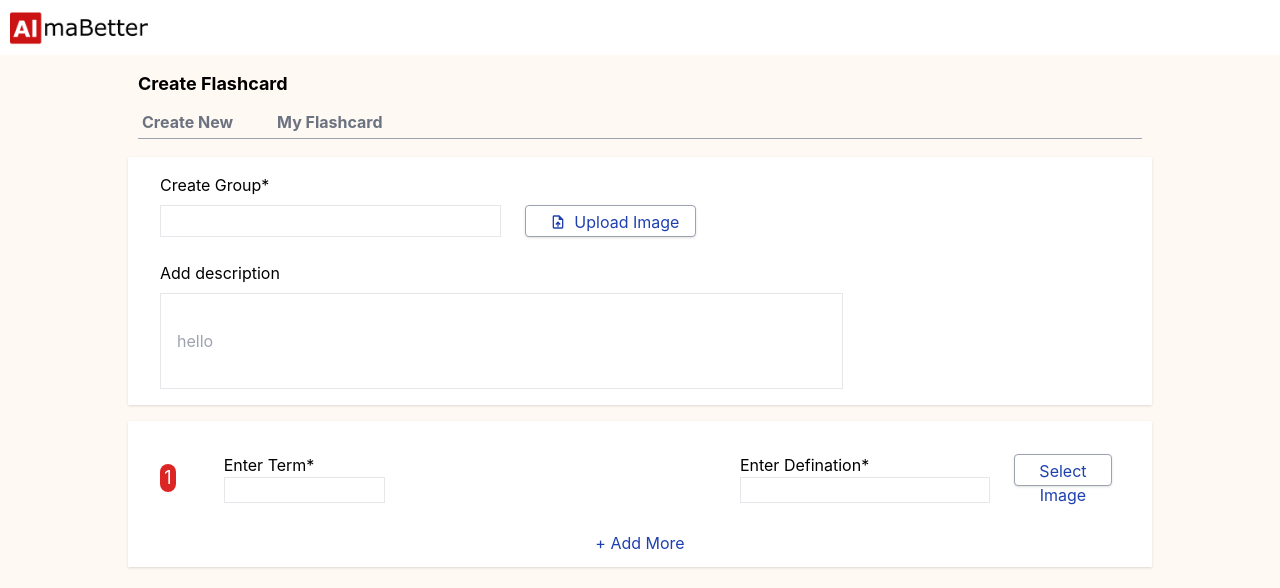
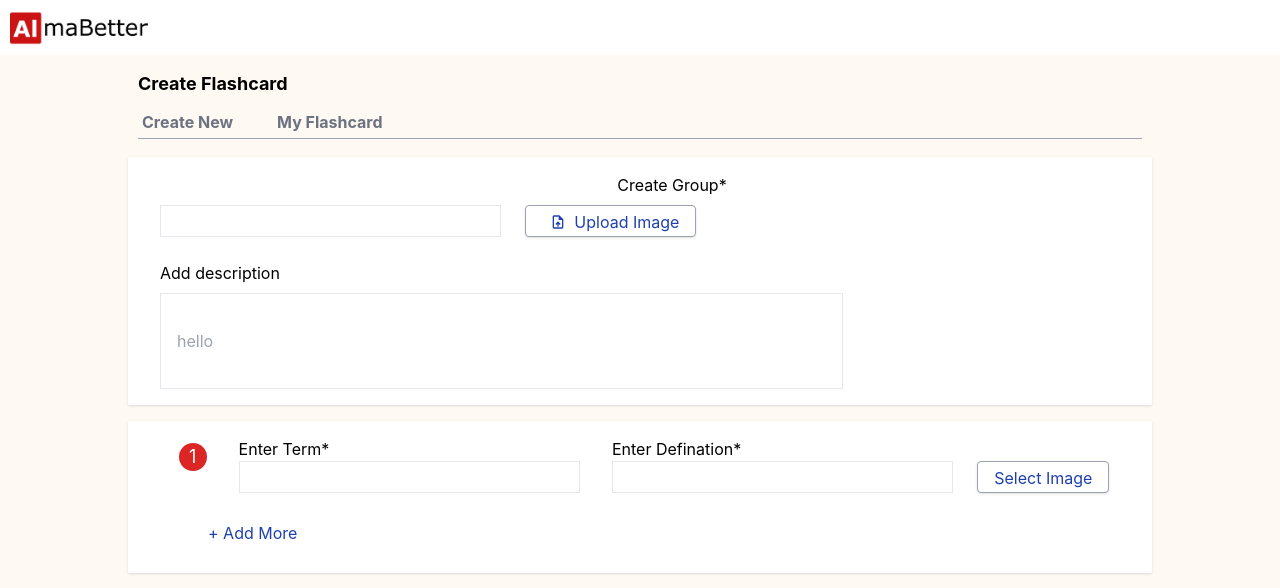
Before and after one commit to xoxPRANSHUxox/Flash-Card-Generator, a React (Create React App) app: page / in a window 1280 px wide. Shown: the top 588 px of the page. Built offline with nearby package versions, Linux system fonts and the light colour scheme.

Commit message:
completed

```diff
--- /dev/null
+++ b/src/Components/CreateNewSection/Create New Component/CreateGroup.jsx
@@ -0,0 +1,63 @@
+import React from 'react'
+import { MdOutlineUploadFile } from "react-icons/md";
+export default function CreateGroup() {
+  return (
+    <div>
+      <section className="w-4/5 bg-white h-2/5 flex flex-col flex-wrap items-center justify-center shadow m-auto my-4 overflow-hidden">
+        <p className="mt-4 mx-8">Create Group*</p>
+        <div className=" mx-8 w-full flex">
+          <input
+            type="text"
+            placeholder=""
+            className=" border h-8 w-2/6 mt-2"
+          />
+          <button class="w-fit h-8 bg-white hover:bg-blue-100 text-blue-800 mx-6 my-2 py-1 px-4 border border-gray-400 rounded shadow flex flex-row overflow-hidden ">
+            <MdOutlineUploadFile className="mx-2 mt-1" /> Upload Image
+          </button>
+        </div>
+
+        <div className="mt-4 mx-8 w-full">
+          <label>Add description</label>
+          <br />
+          <input
+            type="text"
+            placeholder="hello"
+            className=" border mb-4 h-24 p-4 w-4/6 mt-2 "
+          />
+        </div>
+      </section>
+
+      {/* Second Component starts from here */}
+      <section className="w-4/5 bg-white h-2/5 shadow m-auto my-4 overflow-hidden">
+
+        <div className=" w-full flex flex-row items-center justify-center flex-wrap">
+
+          {/* Counting starts from here*/}
+          <div className="w-7 h-7  bg-red-600 rounded-full text-lg text-center text-white ml-8">
+          1
+          </div>
+
+          <div className="mx-8 w-2/6">
+             <p className=" mt-4">Enter Term*</p>
+             <input type="text" className="border w-full h-8" />
+          </div>
+
+          <div className="w-2/6">
+             <p className="mt-4">Enter Defination*</p>
+             <input type="text" className="border w-full h-8" />
+          </div>
+
+          <button class=" w-fit text-wrap h-8 bg-white hover:bg-blue-100 text-blue-800 mx-6 mt-10 py-1 px-4 border border-gray-400 rounded shadow overflow-hidden">
+           Select Image
+          </button>
+        </div>
+
+        <button class="h-8 bg-white text-blue-800 ml-16 my-6 py-1 px-4 ">
+           + Add More
+        </button>
+      </section>
+
+
+    </div>
+  )
+}
--- a/src/Components/CreateNewSection/CreateNew.jsx
+++ b/src/Components/CreateNewSection/CreateNew.jsx
@@ -1,7 +1,7 @@
 import React from "react";
 import LogoBar from "../LogoBar";
 import NavBar from "../Navbar/NavBar";
-import { MdOutlineUploadFile } from "react-icons/md";
+import CreateGroup from "./Create New Component/CreateGroup";
 export default function CreateNew() {
   return (
     <div>
@@ -9,58 +9,7 @@ export default function CreateNew() {
       <NavBar />
 
       {/* Create New Starts from here*/}
-
-      <section className="w-4/5 bg-white h-2/5 flex flex-col items-start justify-center shadow m-auto my-4">
-        <p className="mt-4 mx-8">Create Group*</p>
-        <div className=" mx-8 w-full flex">
-          <input
-            type="text"
-            placeholder=""
-            className=" border h-8 w-2/6 mt-2"
-          />
-          <button class="h-8 bg-white hover:bg-blue-100 text-blue-800 mx-6 my-2 py-1 px-4 border border-gray-400 rounded shadow flex flex-row">
-            <MdOutlineUploadFile className="mx-2 mt-1" /> Upload Image
-          </button>
-        </div>
-
-        <div className="mt-4 mx-8 w-full">
-          <label>Add description</label>
-          <br />
-          <input
-            type="text"
-            placeholder="hello"
-            className=" border mb-4 h-24 p-4 w-4/6 mt-2 "
-          />
-        </div>
-      </section>
-
-      <section className="w-4/5 bg-white h-2/5 flex flex-col shadow m-auto my-4">
-
-        <div className=" w-full flex flex-row items-center p-4">
-
-          {/* Counting starts from here*/}
-          <span className="w-8 mt-4 mx-4 h-auto rounded-full text-lg bg-red-600 text-center text-white">1</span>
-
-          <div className="mx-8 w-full">
-             <p className=" mt-4">Enter Term*</p>
-             <input type="text" className="border w-2/6" />
-          </div>
-
-          <div className="">
-             <p className="mt-4">Enter Defination*</p>
-             <input type="text" className="border w-800" />
-          </div>
-
-          <button class=" w-1/6 h-8 bg-white hover:bg-blue-100 text-blue-800 mx-6 my-2 py-1 px-4 border border-gray-400 rounded shadow flex flex-row">
-           Select Image
-          </button>
-        </div>
-
-        <button class="h-8 bg-white text-blue-800 mx-6 my-2 py-1 px-4 ">
-           + Add More
-          </button>
-      </section>
-
+      <CreateGroup/>
     </div>
   );
 }
```
